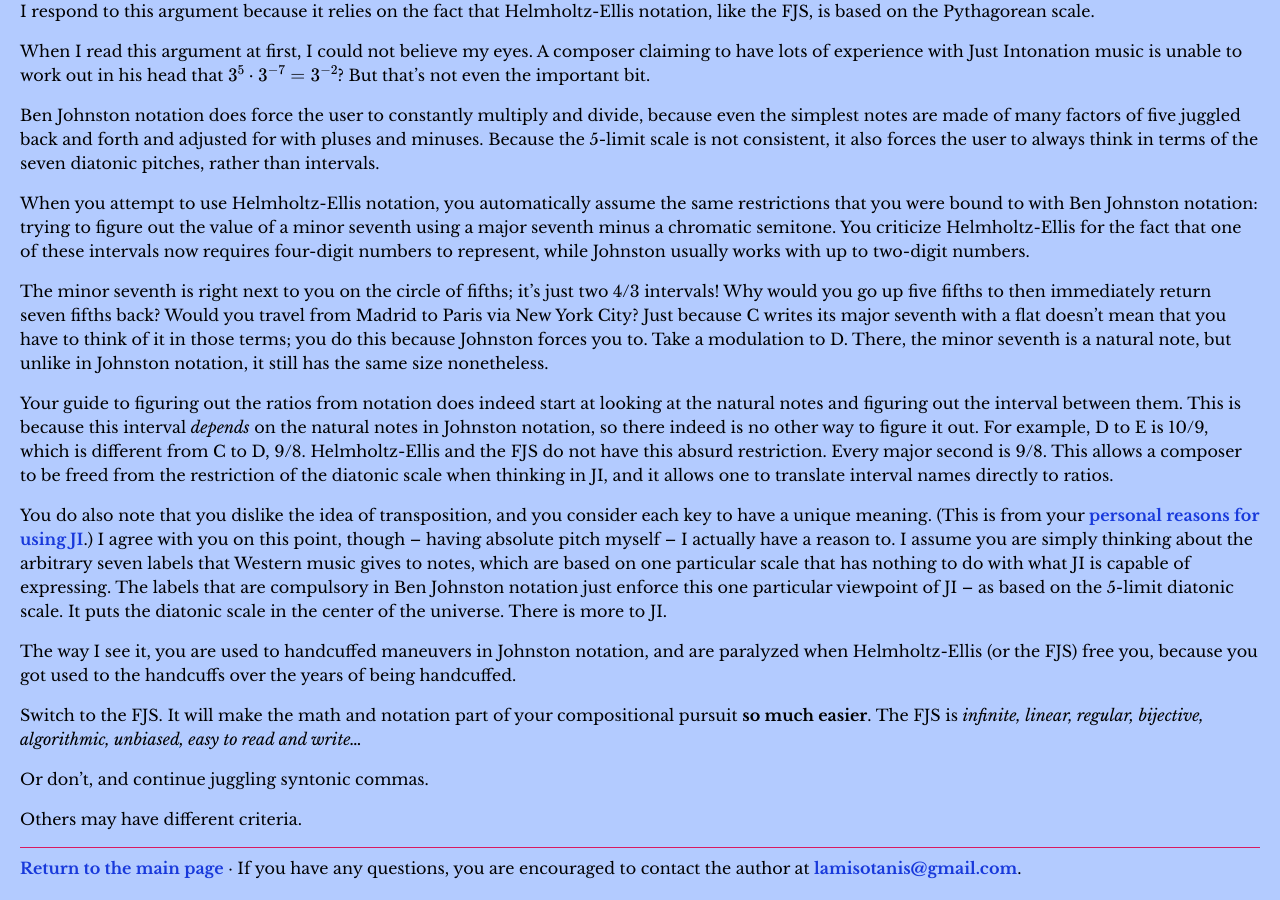
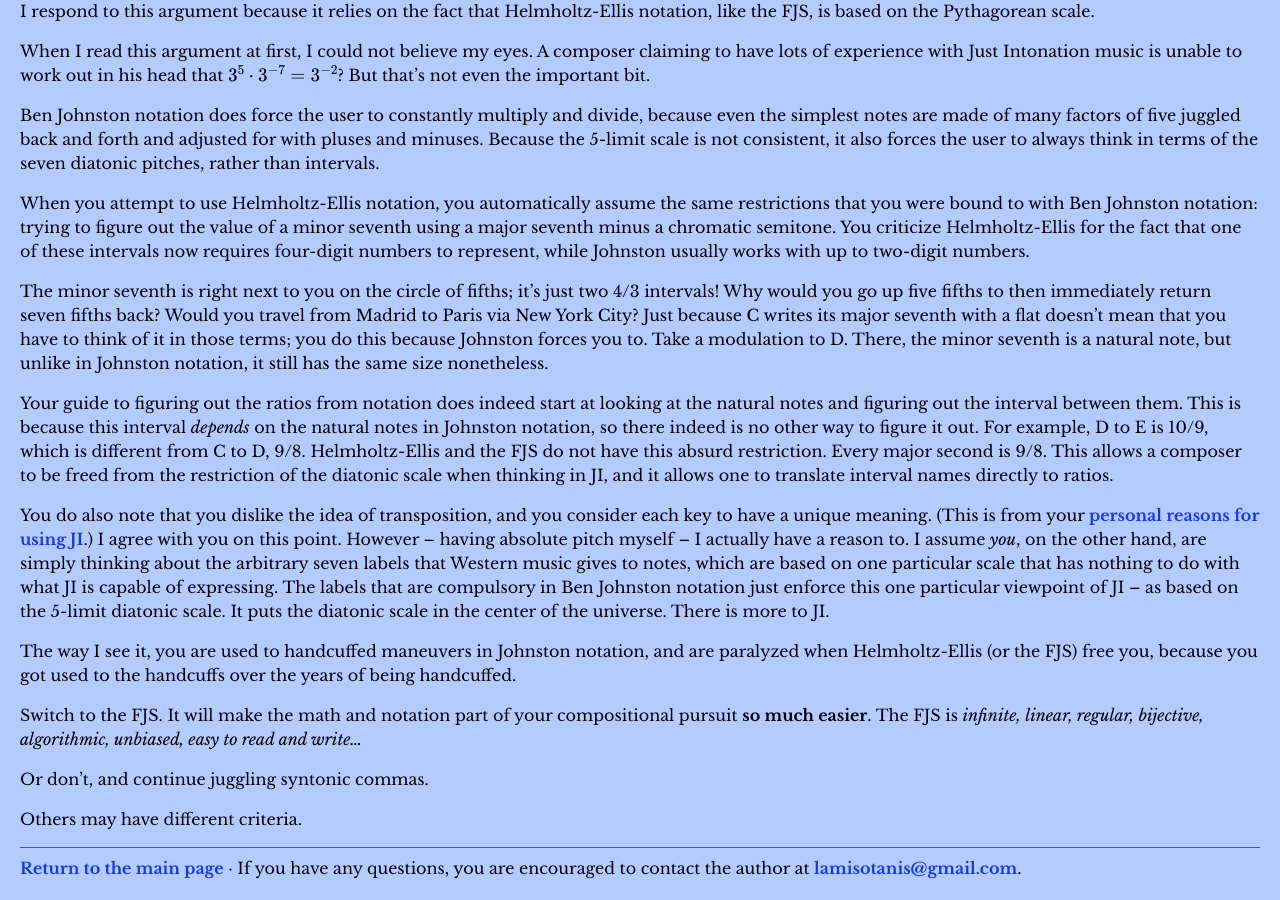
Before and after one commit to misotanni/misotanni.github.io, a Jekyll site: the page built from fjs/en/compare.md, in a window 1280 px wide and 900 px high, scrolled down 8493 px. Built offline with Jekyll 4.4.1, drawn with Linux system fonts in a browser that asks for light colours; our own code applies the rules of GitHub Pages for plain Markdown files; formulas are drawn with MathJax 3.

Commit message:
unclear expression corrected

```diff
--- a/fjs/en/compare.md
+++ b/fjs/en/compare.md
@@ -309,7 +309,7 @@ The minor seventh is right next to you on the circle of fifths; it's just two 4/
 
 Your guide to figuring out the ratios from notation does indeed start at looking at the natural notes and figuring out the interval between them. This is because this interval *depends* on the natural notes in Johnston notation, so there indeed is no other way to figure it out. For example, D to E is 10/9, which is different from C to D, 9/8. Helmholtz-Ellis and the FJS do not have this absurd restriction. Every major second is 9/8. This allows a composer to be freed from the restriction of the diatonic scale when thinking in JI, and it allows one to translate interval names directly to ratios.
 
-You do also note that you dislike the idea of transposition, and you consider each key to have a unique meaning. (This is from your [personal reasons for using JI](https://www.kylegann.com/JIreasons.html).) I agree with you on this point, though – having absolute pitch myself – I actually have a reason to. I assume you are simply thinking about the arbitrary seven labels that Western music gives to notes, which are based on one particular scale that has nothing to do with what JI is capable of expressing. The labels that are compulsory in Ben Johnston notation just enforce this one particular viewpoint of JI – as based on the 5-limit diatonic scale. It puts the diatonic scale in the center of the universe. There is more to JI.
+You do also note that you dislike the idea of transposition, and you consider each key to have a unique meaning. (This is from your [personal reasons for using JI](https://www.kylegann.com/JIreasons.html).) I agree with you on this point. However – having absolute pitch myself – I actually have a reason to. I assume *you*, on the other hand, are simply thinking about the arbitrary seven labels that Western music gives to notes, which are based on one particular scale that has nothing to do with what JI is capable of expressing. The labels that are compulsory in Ben Johnston notation just enforce this one particular viewpoint of JI – as based on the 5-limit diatonic scale. It puts the diatonic scale in the center of the universe. There is more to JI.
 
 The way I see it, you are used to handcuffed maneuvers in Johnston notation, and are paralyzed when Helmholtz-Ellis (or the FJS) free you, because you got used to the handcuffs over the years of being handcuffed.
 
```
